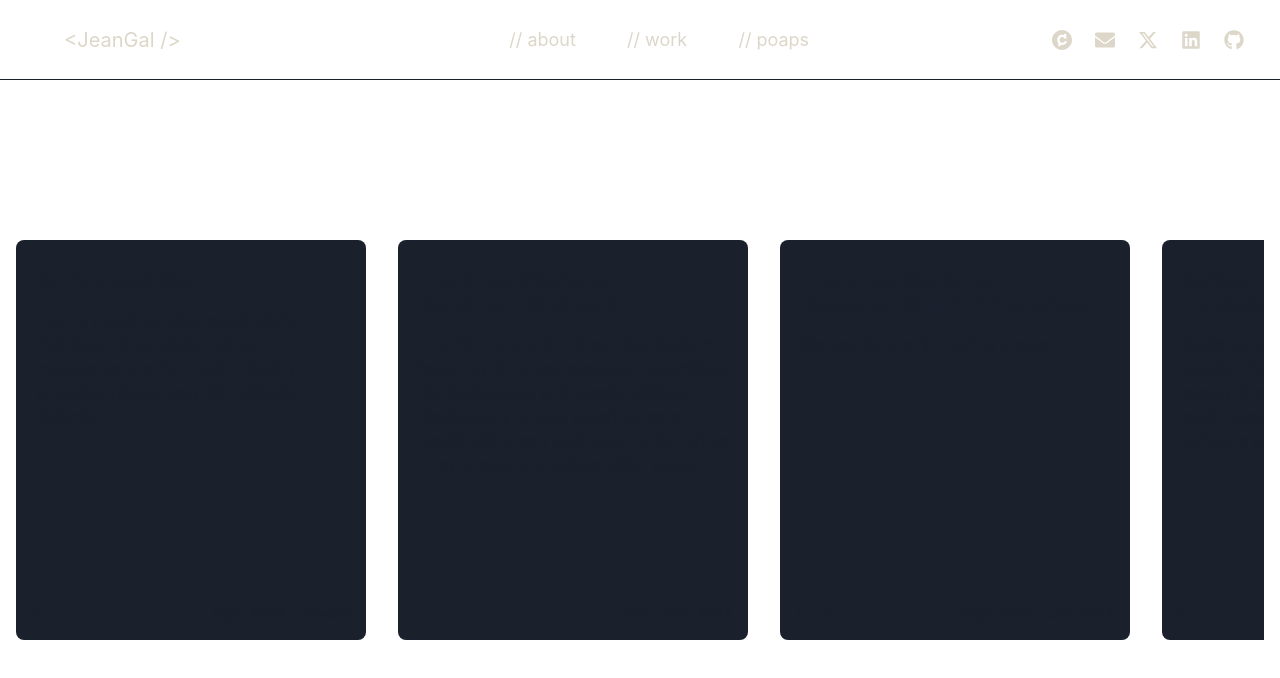
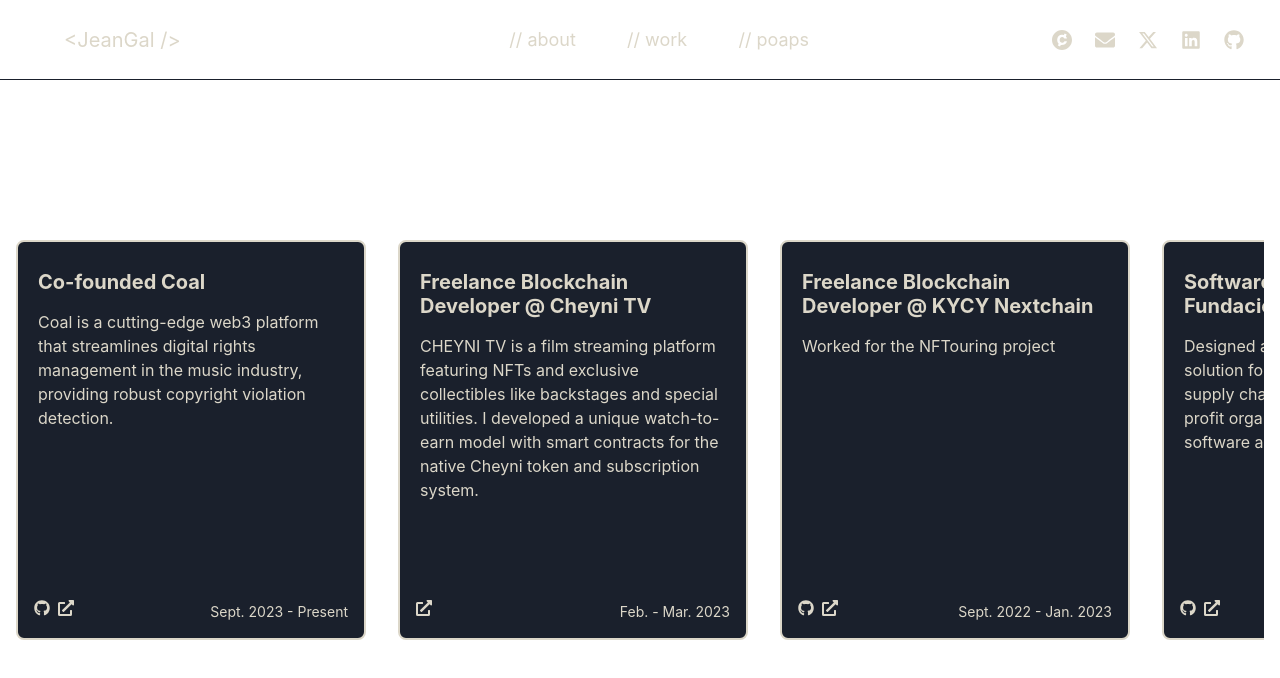
Before and after one commit to Mariussgal/marius_portfolio_website, a Next.js app: page /projects in a window 1280 px wide. Shown: the top 678 px of the page. Built offline with nearby package versions, Linux system fonts and the light colour scheme.

Commit message:
changed color of text and border of project cards

```diff
--- a/pages/projects.tsx
+++ b/pages/projects.tsx
@@ -29,7 +29,7 @@ const projects: NextPage = () => {
     {
       name: 'Software Engineer Intern @ Fundacion Chankuap',
       date: 'Nov. 2020 - Feb. 2021',
-      description: 'Designed and implemented an ERP solution for the food and cosmetic supply chain of this Ecuadorian non-profit organization (cross-platform software application).',
+      description: 'Designed and implemented an ERP solution for the food and cosmetic supply chain of an Ecuadorian non-profit organization (cross-platform software application).',
       githubLink: 'https://github.com/jjeangal/chankuap_flutter',
       projectLink: 'https://chankuap.org/'
     },
@@ -44,9 +44,9 @@ const projects: NextPage = () => {
 
   return (
     <Center height="90vh">
-      <Flex overflowX="scroll">
+      <Flex overflowX="scroll" color="#DCD7C9">
         {cards.map((card, index) => (
-          <Box minWidth="350px" height="400px" p="5" bg="#1A202C" rounded="lg" key={index} mr={8} position="relative">
+          <Box minWidth="350px" height="400px" p="5" bg="#1A202C" rounded="lg" key={index} mr={8} position="relative" border="2px" borderColor="#DCD7C9">
             <Heading as="h3" size="md" mt="2" mb="4">{card.name}</Heading>
             <Text>{card.description}</Text>
             <Flex position="absolute" left={4} bottom={4}>
```
